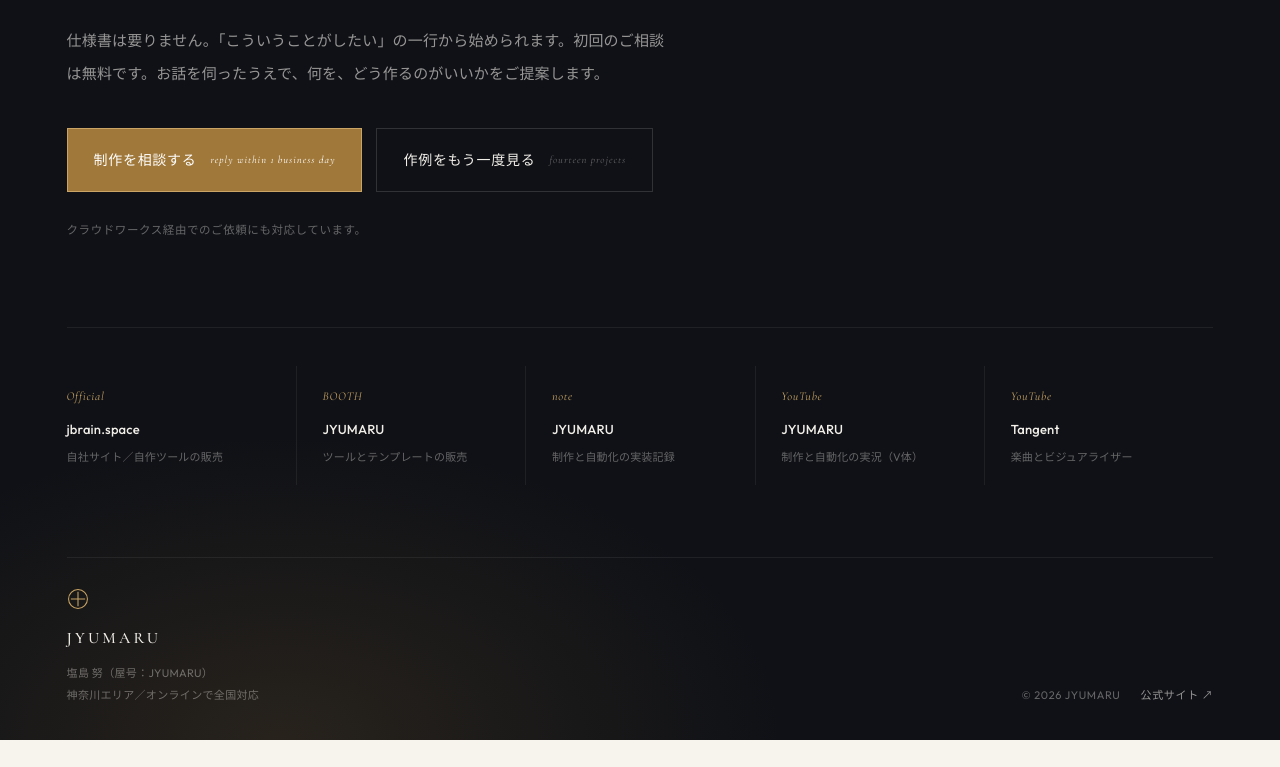
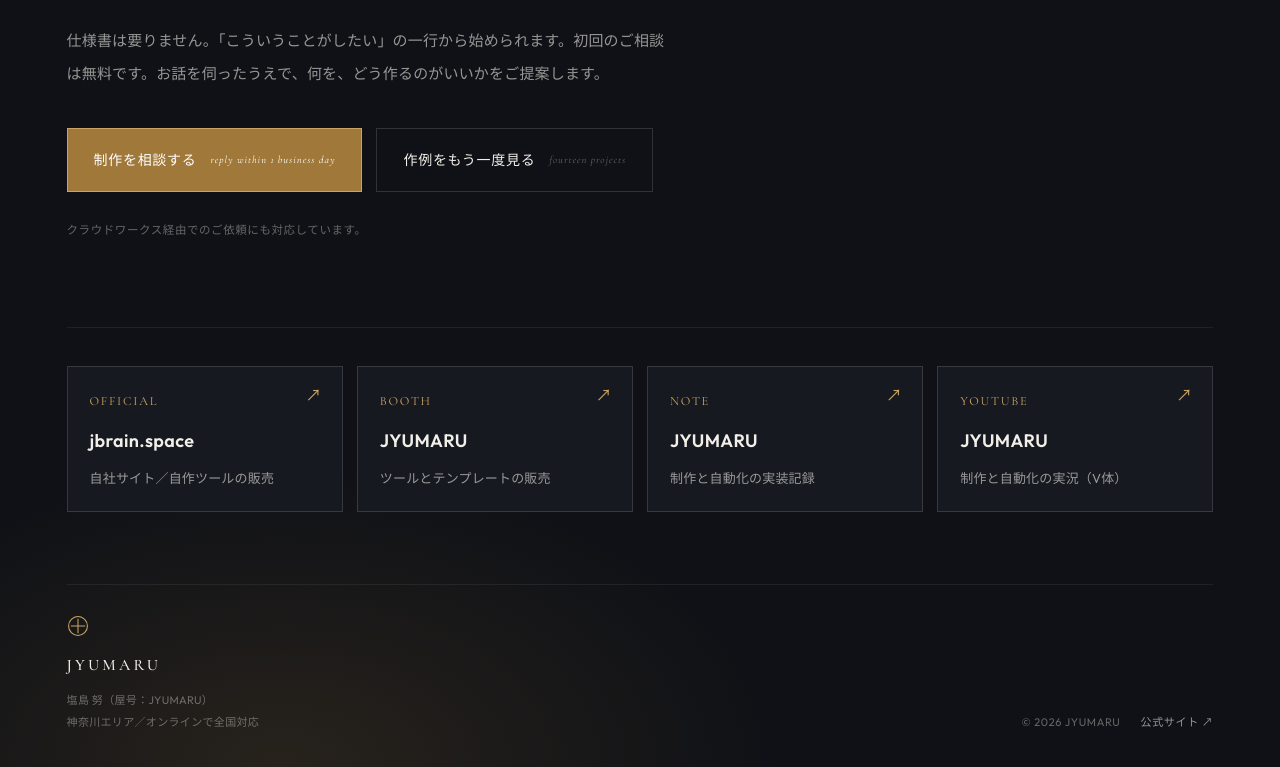
Before and after one commit to jyumaru/portfolio, a plain HTML site: page index.html in a window 1280 px wide. Shown: the part 10560-11327 px from the top of the page. Before the commit the page ends 11300 px from the top, so only its background shows below. Drawn offline with nearby package versions, Linux system fonts and the light colour scheme; a web font is replaced by a local one.

Commit message:
links: リンク欄をカード型に刷新、Tangentのリンクを外す
- 4リンクを枠付きカードに（右上に外部リンクの矢印・文字を大きく・ホバーで強調）
- Tangent（YouTube）のリンクを連絡先欄から外し、4つが1段に収まるように
- スマホ幅は1列表示

Co-Authored-By: Claude Sonnet 5.5 <noreply@anthropic.com>

```diff
--- a/index.html
+++ b/index.html
@@ -313,14 +313,15 @@ h1.hero-t .q{color:var(--gold-l)}
 .cta .lead{max-width:600px;margin-top:28px;color:var(--w-m);font-size:clamp(13px,1.5vw,15px);line-height:2.15}
 .cta .hero-a{margin-top:38px}
 .cta-n{margin-top:26px;font-size:11.5px;color:var(--w-f);letter-spacing:.05em}
-.links{margin-top:clamp(52px,7vw,86px);border-top:1px solid var(--rl2);padding-top:clamp(26px,3.4vw,38px);display:grid;grid-template-columns:repeat(auto-fit,minmax(190px,1fr));gap:0}
-.links a{padding:18px clamp(14px,2vw,26px);border-left:1px solid var(--rl2);display:block;transition:background .4s var(--ease)}
-.links a:first-child{border-left:0;padding-left:0}
-.links a:hover{background:rgba(201,164,100,.06)}
-.links em{display:block;font-family:var(--disp);font-style:italic;font-size:12px;color:var(--gold-l);letter-spacing:.06em}
-.links b{display:block;font-size:13px;font-weight:500;margin-top:7px;color:var(--w)}
-.links span{display:block;font-size:11px;color:var(--w-f);margin-top:6px;line-height:1.75}
-@media(max-width:700px){.links a{border-left:0;border-top:1px solid var(--rl2);padding:16px 0}.links a:first-child{border-top:0}}
+.links{margin-top:clamp(52px,7vw,86px);border-top:1px solid var(--rl2);padding-top:clamp(26px,3.4vw,38px);display:grid;grid-template-columns:repeat(auto-fit,minmax(230px,1fr));gap:14px}
+.links a{position:relative;padding:22px 44px 22px 22px;border:1px solid var(--rl);background:var(--ink-2);display:block;transition:background .35s var(--ease),border-color .35s var(--ease),transform .35s var(--ease)}
+.links a::after{content:"↗";position:absolute;top:20px;right:20px;font-size:16px;line-height:1;color:var(--gold-l);transition:transform .35s var(--ease)}
+.links a:hover{background:var(--ink-3);border-color:var(--gold-l);transform:translateY(-2px)}
+.links a:hover::after{transform:translate(2px,-2px)}
+.links em{display:block;font-family:var(--disp);font-style:normal;font-size:12.5px;color:var(--gold-l);letter-spacing:.14em;text-transform:uppercase}
+.links b{display:block;font-size:18px;font-weight:600;margin-top:8px;color:var(--w);letter-spacing:.02em}
+.links span{display:block;font-size:13px;color:var(--w-m);margin-top:8px;line-height:1.7}
+@media(max-width:700px){.links{grid-template-columns:1fr;gap:10px}.links a{padding:18px 44px 18px 18px}}
 footer{margin-top:clamp(46px,6vw,72px);border-top:1px solid var(--rl2);padding:30px 0 34px;display:flex;flex-wrap:wrap;gap:18px;align-items:flex-end}
 .ft-l .seal{font-size:22px;color:var(--gold-l);margin-bottom:12px}
 .ft-l b{display:block;font-family:var(--disp);font-size:16px;font-weight:500;letter-spacing:.2em}
@@ -903,7 +904,7 @@ h1.hero-t .ln:nth-child(2)>i{transition-delay:.13s}
       <a href="https://jyumaru.booth.pm/" target="_blank" rel="noopener"><em>BOOTH</em><b>JYUMARU</b><span>ツールとテンプレートの販売</span></a>
       <a href="https://note.com/jyumarucom" target="_blank" rel="noopener"><em>note</em><b>JYUMARU</b><span>制作と自動化の実装記録</span></a>
       <a href="https://www.youtube.com/@JYUMARU_Ch" target="_blank" rel="noopener"><em>YouTube</em><b>JYUMARU</b><span>制作と自動化の実況（V体）</span></a>
-      <a href="https://www.youtube.com/@Tangent_com/shorts" target="_blank" rel="noopener"><em>YouTube</em><b>Tangent</b><span>楽曲とビジュアライザー</span></a>    </div>
+    </div>
 
     <footer>
       <div class="ft-l">
```
